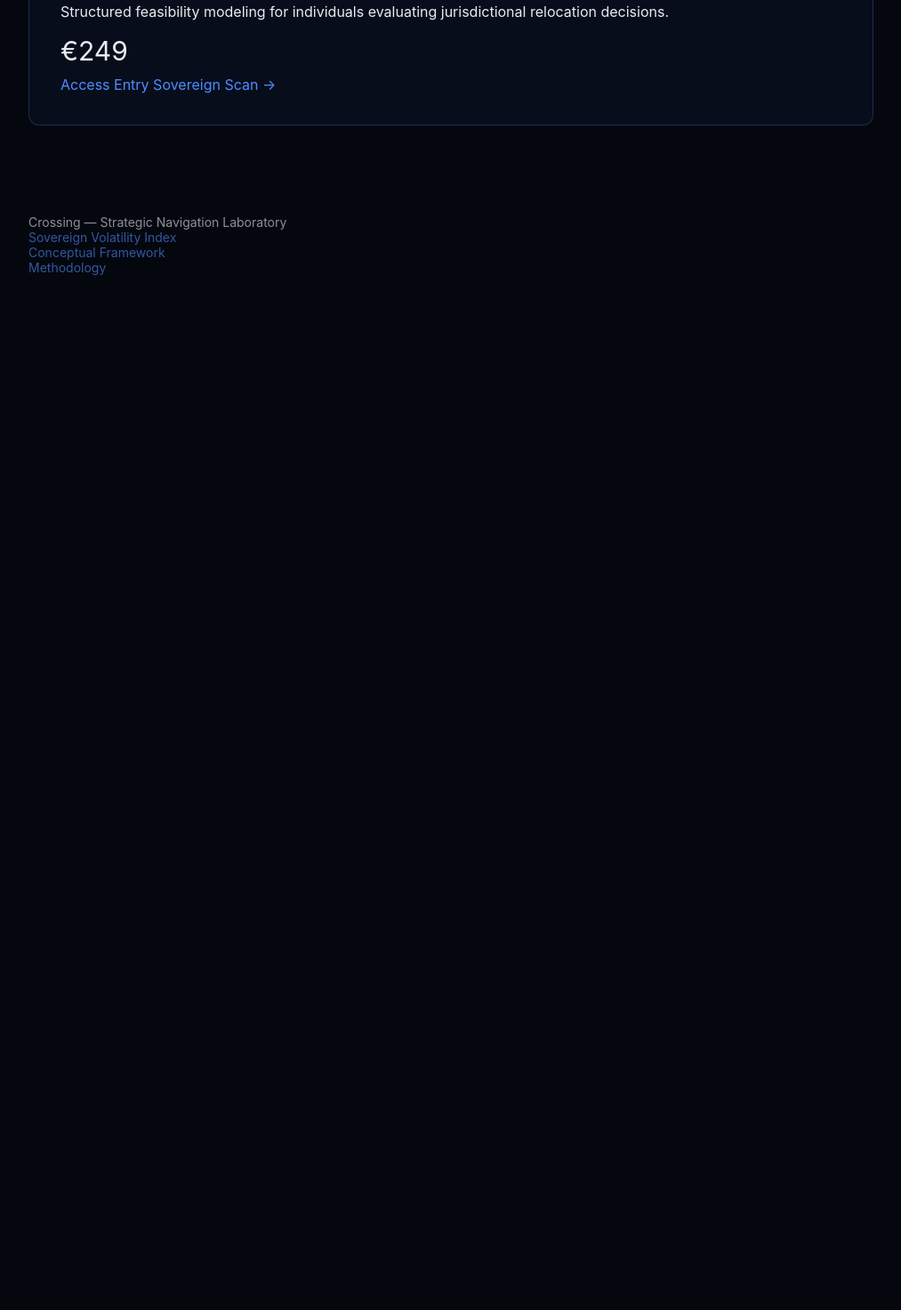
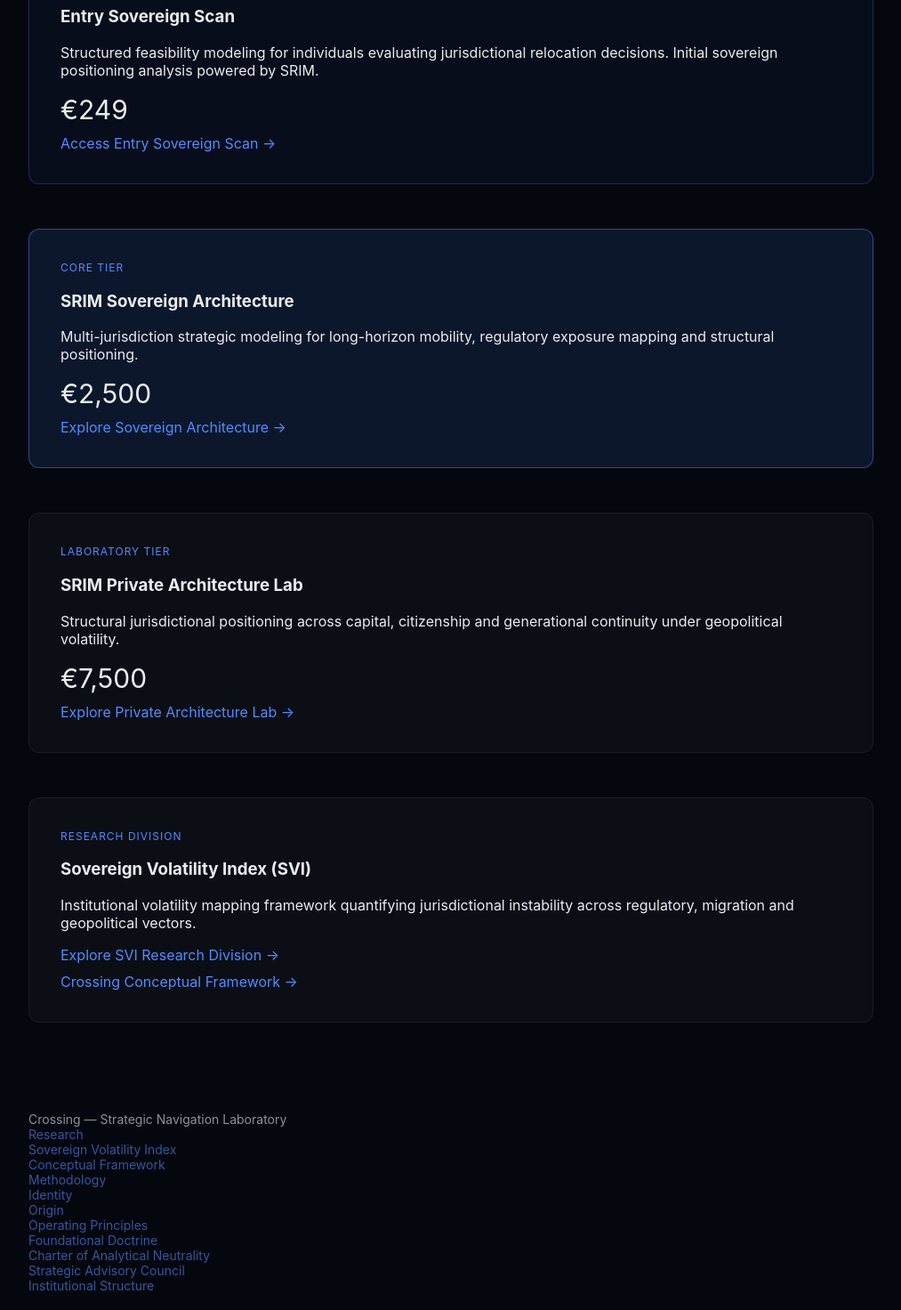
Before and after one commit to alexanderlebed/crossing-express, a website: page index.html in a window 1280 px wide. Shown: the part 848-2320 px from the top of the page at 89% size, without its empty margins (133-1146 px from the left). Before the commit the page ends 1217 px from the top, so only its background shows below. Drawn offline with Linux system fonts and the light colour scheme.

Commit message:
Update index.html

```diff
--- a/index.html
+++ b/index.html
@@ -50,6 +50,11 @@ border-radius:12px;
 .box-entry{
 background:rgba(79,140,255,0.05);
 border:1px solid rgba(79,140,255,0.25);
+}
+
+.box-core{
+background:rgba(79,140,255,0.12);
+border:1px solid rgba(79,140,255,0.45);
 }
 
 .tier-label{
@@ -118,11 +123,13 @@ margin-top:10px;
 
 <p class="subtitle">
 Crossing models jurisdictional feasibility, regulatory exposure and long-term mobility positioning for individuals evaluating relocation.
+If you are choosing a country, assessing structural risk, or planning cross-border life architecture — this laboratory provides analytical navigation.
 </p>
 
 <div class="statement">
-SRIM is an internal sovereign modeling instrument designed to map jurisdictional risk and mobility architecture.
+SRIM is an internal sovereign modeling instrument designed to map jurisdictional risk, optionality and long-term mobility architecture.
 </div>
+
 
 
 <div class="box box-entry">
@@ -136,7 +143,6 @@ Select a jurisdiction to view its Sovereign Volatility Index classification.
 </p>
 
 <select onchange="showSVI(this.value)">
-
 <option value="">Select jurisdiction</option>
 <option value="Spain">Spain</option>
 <option value="Portugal">Portugal</option>
@@ -146,7 +152,6 @@ Select a jurisdiction to view its Sovereign Volatility Index classification.
 <option value="Vietnam">Vietnam</option>
 <option value="Montenegro">Montenegro</option>
 <option value="New Zealand">New Zealand</option>
-
 </select>
 
 <div id="result" class="result" style="display:none;"></div>
@@ -162,6 +167,7 @@ Select a jurisdiction to view its Sovereign Volatility Index classification.
 </div>
 
 
+
 <div class="box box-entry">
 
 <div class="tier-label">Entry Instrument</div>
@@ -170,6 +176,7 @@ Select a jurisdiction to view its Sovereign Volatility Index classification.
 
 <p>
 Structured feasibility modeling for individuals evaluating jurisdictional relocation decisions.
+Initial sovereign positioning analysis powered by SRIM.
 </p>
 
 <div class="price">€249</div>
@@ -181,17 +188,89 @@ Structured feasibility modeling for individuals evaluating jurisdictional reloca
 </div>
 
 
+
+<div class="box box-core">
+
+<div class="tier-label">Core Tier</div>
+
+<h3>SRIM Sovereign Architecture</h3>
+
+<p>
+Multi-jurisdiction strategic modeling for long-horizon mobility, regulatory exposure mapping and structural positioning.
+</p>
+
+<div class="price">€2,500</div>
+
+<div class="link">
+<a href="/sovereign.html">Explore Sovereign Architecture →</a>
+</div>
+
+</div>
+
+
+
+<div class="box">
+
+<div class="tier-label">Laboratory Tier</div>
+
+<h3>SRIM Private Architecture Lab</h3>
+
+<p>
+Structural jurisdictional positioning across capital, citizenship and generational continuity under geopolitical volatility.
+</p>
+
+<div class="price">€7,500</div>
+
+<div class="link">
+<a href="/lab.html">Explore Private Architecture Lab →</a>
+</div>
+
+</div>
+
+
+
+<div class="box">
+
+<div class="tier-label">Research Division</div>
+
+<h3>Sovereign Volatility Index (SVI)</h3>
+
+<p>
+Institutional volatility mapping framework quantifying jurisdictional instability across regulatory, migration and geopolitical vectors.
+</p>
+
+<div class="link">
+<a href="/svi.html">Explore SVI Research Division →</a>
+</div>
+
+<div class="link">
+<a href="/conceptual-framework.html">Crossing Conceptual Framework →</a>
+</div>
+
+</div>
+
+
+
 <div class="footer">
 
 Crossing — Strategic Navigation Laboratory<br>
 
+<a href="/research.html">Research</a><br>
 <a href="/svi.html">Sovereign Volatility Index</a><br>
 <a href="/conceptual-framework.html">Conceptual Framework</a><br>
-<a href="/methodology.html">Methodology</a>
+<a href="/methodology.html">Methodology</a><br>
+<a href="/identity.html">Identity</a><br>
+<a href="/origin.html">Origin</a><br>
+<a href="/principles.html">Operating Principles</a><br>
+<a href="/doctrine.html">Foundational Doctrine</a><br>
+<a href="/charter.html">Charter of Analytical Neutrality</a><br>
+<a href="/council.html">Strategic Advisory Council</a><br>
+<a href="/institute.html">Institutional Structure</a>
 
 </div>
 
 </div>
+
 
 
 <script>
```
